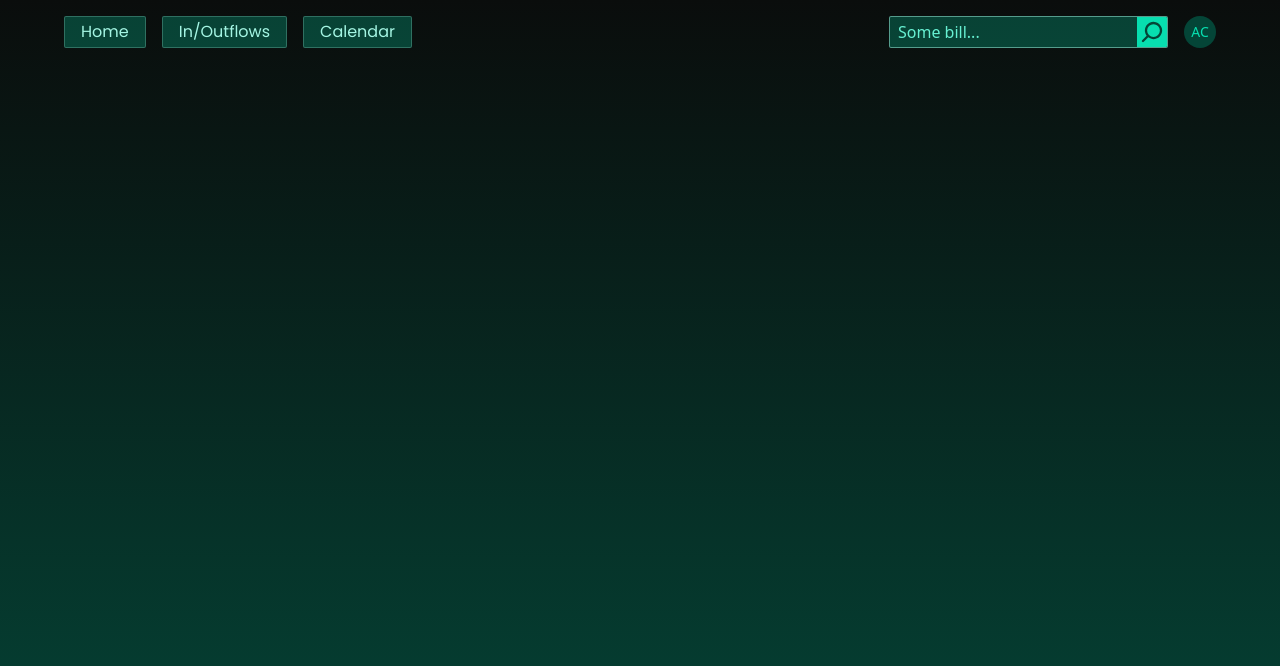
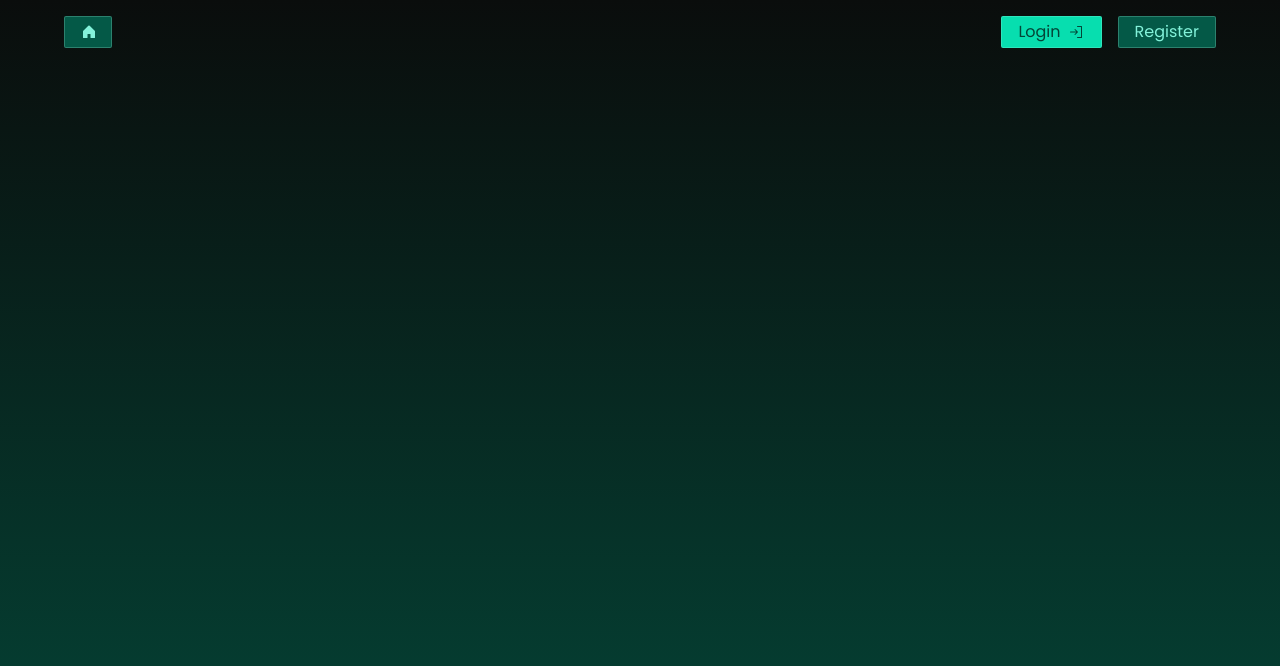
Before and after one commit to pabloalbrnz/FlowWallet, a React (Vite) app: page / in a window 1280 px wide. Shown: the top 666 px of the page. Built offline with nearby package versions, Linux system fonts and the light colour scheme.

Commit message:
Logged Out Header

```diff
--- a/src/components/PageHeader/Button.tsx
+++ b/src/components/PageHeader/Button.tsx
@@ -1,11 +1,71 @@
+import "./style.css";
+import { ReactNode } from "react";
+
 interface ButtonProps {
-  placeholder: string;
+  placeholder?: { text?: string; visible?: boolean };
+  icon?: { side: "left" | "right"; element: ReactNode };
+  style?: "primary" | "secondary" | "disabled";
 }
 
-export function Button(props: ButtonProps) {
+export function Button({ style = "primary", ...props }: ButtonProps) {
+  let btnStyle: string,
+    disabled = false;
+
+  switch (style) {
+    case "primary":
+      btnStyle =
+        "flex gap-2 items-center text-flow-green-dark-100 font-poppins text-md px-4 h-8 border-[1px] border-opacity-25 border-flow-green-dark-50 rounded-sm bg-flow-green-dark-900 transition-all ease-linear hover:rounded-lg hover:border-opacity-100 hover:bg-opacity-100 hover:bg-flow-green-dark-950 hover:text-flow-green-dark-50 focus:border-flow-green-dark-500 box-border cursor-pointer";
+      break;
+    case "secondary":
+      btnStyle =
+        "flex gap-2 items-center text-flow-green-dark-950 font-poppins text-md px-4 h-8 border-[1px] border-opacity-25 border-flow-green-dark-50 rounded-sm bg-flow-green-dark-500 transition-all ease-linear hover:rounded-lg hover:border-opacity-100 hover:bg-flow-green-dark-700 hover:text-flow-green-dark-night focus:border-flow-green-dark-500 box-border cursor-pointer";
+      break;
+    case "disabled":
+      btnStyle =
+        "flex gap-2 items-center text-gray-400 font-poppins text-md px-4 h-8 border-[1px] border-opacity-25 border-gray-200 rounded-sm bg-gray-900 box-border cursor-not-allowed";
+      disabled = true;
+      break;
+  }
+
+  let side = props.icon ? props.icon.side : null;
+
   return (
-    <button className="text-flow-green-dark-50 font-poppins text-md px-4 h-8 border-[1px] border-opacity-25 border-flow-green-dark-50 rounded-sm bg-flow-green-dark-500 bg-opacity-25 transition-all ease-linear hover:rounded-lg hover:border-opacity-100 hover:bg-opacity-100 hover:bg-flow-green-dark-700 hover:text-flow-green-dark-night focus:border-flow-green-dark-500 box-border">
-      {props.placeholder}
+    <button disabled={disabled} className={btnStyle}>
+      {props.icon ? (
+        side == "left" ? (
+          <>
+            {props.icon.element}
+            {props.placeholder ? (
+              <span
+                className={
+                  props.placeholder.visible == true ? "" : "btn-animated"
+                }
+              >
+                {props.placeholder.text}
+              </span>
+            ) : (
+              ""
+            )}
+          </>
+        ) : (
+          <>
+            {props.placeholder ? (
+              <span
+                className={
+                  props.placeholder.visible == true ? "" : "btn-animated"
+                }
+              >
+                {props.placeholder.text}
+              </span>
+            ) : (
+              ""
+            )}
+            {props.icon.element}
+          </>
+        )
+      ) : (
+        <>{props.placeholder ? props.placeholder.text : null}</>
+      )}
     </button>
   );
 }
--- /dev/null
+++ b/src/components/PageHeader/LoggedPageHeader.tsx
@@ -0,0 +1,33 @@
+import { PageHeader } from ".";
+import * as Avatar from "@radix-ui/react-avatar";
+
+export function LoggedPageHeader() {
+  return (
+    <PageHeader.Root>
+      <div className="flex gap-4 box-border">
+        <PageHeader.Button style="primary" />
+        <PageHeader.Button
+          style="primary"
+          placeholder={{ text: "In/Outflows" }}
+        />
+        <PageHeader.Button style="primary" placeholder={{ text: "Calendar" }} />
+      </div>
+      <div className="flex gap-4">
+        <PageHeader.Input />
+        <Avatar.Root className="bg-flow-green-dark-700 inline-flex h-8 w-8 select-none items-center justify-center overflow-hidden rounded-full align-middle hover:border-4 hover:border-flow-green-dark-800">
+          <Avatar.Image
+            className="h-full w-full rounded-[inherit] object-cover"
+            src="#"
+            alt="Account"
+          />
+          <Avatar.Fallback
+            className="text-flow-green-dark-500 leading-1 flex h-full w-full items-center justify-center bg-flow-green-dark-950 text-sm font-medium"
+            delayMs={600}
+          >
+            AC
+          </Avatar.Fallback>
+        </Avatar.Root>
+      </div>
+    </PageHeader.Root>
+  );
+}
--- /dev/null
+++ b/src/components/PageHeader/LoginPageHeader.tsx
@@ -0,0 +1,24 @@
+import { House, SignIn } from "@phosphor-icons/react";
+import { PageHeader } from ".";
+
+export function LoginPageHeader() {
+  return (
+    <PageHeader.Root>
+      <div className="flex gap-4 box-border">
+        <PageHeader.Button
+          style="primary"
+          icon={{ side: "left", element: <House weight="fill" /> }}
+          placeholder={{ text: "Home", visible: false }}
+        />
+      </div>
+      <div className="flex gap-4">
+        <PageHeader.Button
+          style="secondary"
+          placeholder={{ text: "Login", visible: true }}
+          icon={{ side: "right", element: <SignIn /> }}
+        />
+        <PageHeader.Button style="primary" placeholder={{ text: "Register" }} />
+      </div>
+    </PageHeader.Root>
+  );
+}
--- a/src/components/PageHeader/index.ts
+++ b/src/components/PageHeader/index.ts
@@ -3,7 +3,7 @@ import { Header } from "./Header";
 import { Input } from "./Input";
 
 export const PageHeader = {
-  Header: Header,
+  Root: Header,
   Button: Button,
   Input: Input,
 };
--- /dev/null
+++ b/src/components/PageHeader/style.css
@@ -0,0 +1,17 @@
+button .btn-animated {
+  max-width: 0px;
+
+  margin-left: -10px;
+
+  overflow: hidden;
+  white-space: nowrap;
+
+  transition: max-width 2.5s ease;
+  transition: margin-left 1s ease;
+}
+
+button:hover span {
+  max-width: 10rem;
+
+  margin-left: 0;
+}
--- a/src/pages/App.tsx
+++ b/src/pages/App.tsx
@@ -1,32 +1,14 @@
-import { PageHeader } from "../components/PageHeader";
-import * as Avatar from "@radix-ui/react-avatar";
+import { LoggedPageHeader } from "../components/PageHeader/LoggedPageHeader";
+import { LoginPageHeader } from "../components/PageHeader/LoginPageHeader";
 
-export function App() {
+interface AppProps {
+  logged: boolean;
+}
+
+export function App(props: AppProps) {
   return (
     <div className="bg-gradient-to-b from-flow-green-dark-night to-flow-green-dark-950 w-screen h-screen">
-      <PageHeader.Header>
-        <div className="flex gap-4 box-border">
-          <PageHeader.Button placeholder="Home" />
-          <PageHeader.Button placeholder="In/Outflows" />
-          <PageHeader.Button placeholder="Calendar" />
-        </div>
-        <div className="flex gap-4">
-          <PageHeader.Input />
-          <Avatar.Root className="bg-flow-green-dark-700 inline-flex h-8 w-8 select-none items-center justify-center overflow-hidden rounded-full align-middle hover:border-4 hover:border-flow-green-dark-800">
-            <Avatar.Image
-              className="h-full w-full rounded-[inherit] object-cover"
-              src="#"
-              alt="Account"
-            />
-            <Avatar.Fallback
-              className="text-flow-green-dark-500 leading-1 flex h-full w-full items-center justify-center bg-flow-green-dark-950 text-sm font-medium"
-              delayMs={600}
-            >
-              AC
-            </Avatar.Fallback>
-          </Avatar.Root>
-        </div>
-      </PageHeader.Header>
+      {props.logged ? <LoggedPageHeader /> : <LoginPageHeader />}
     </div>
   );
 }
```
